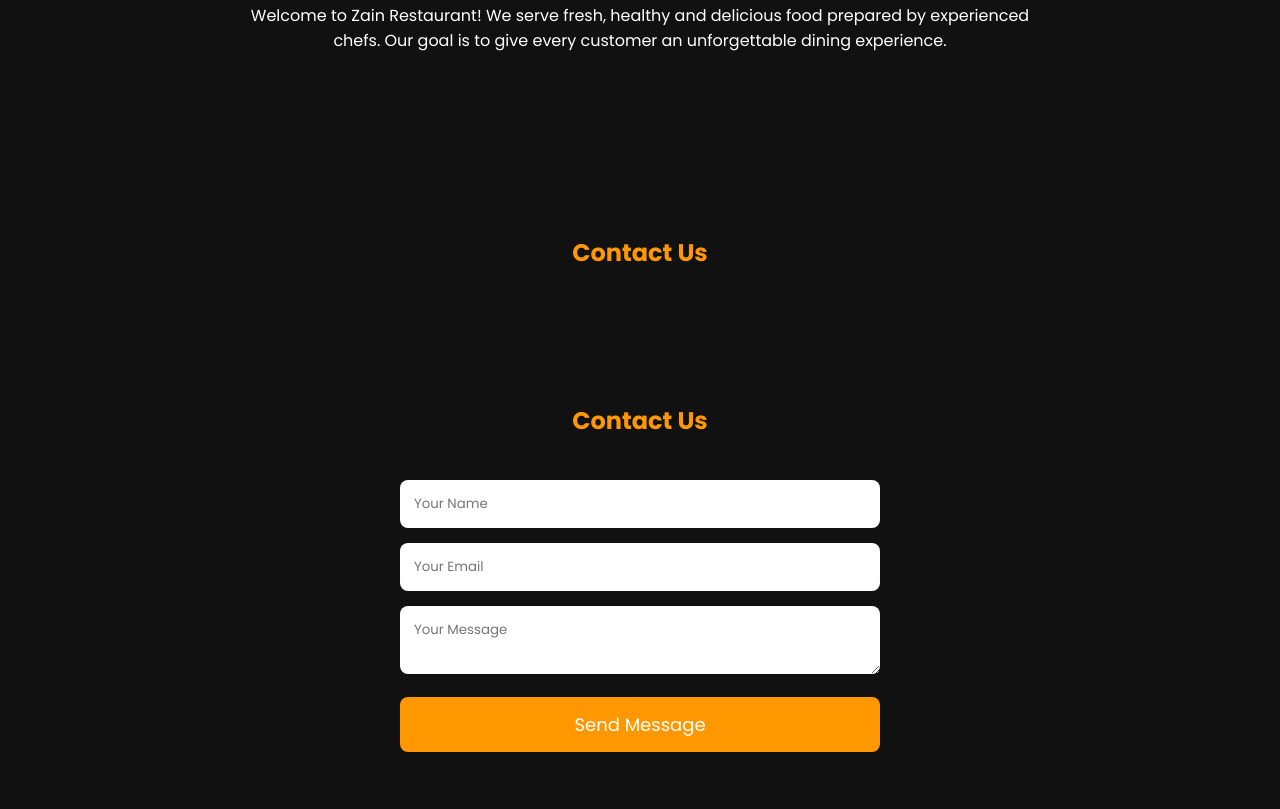
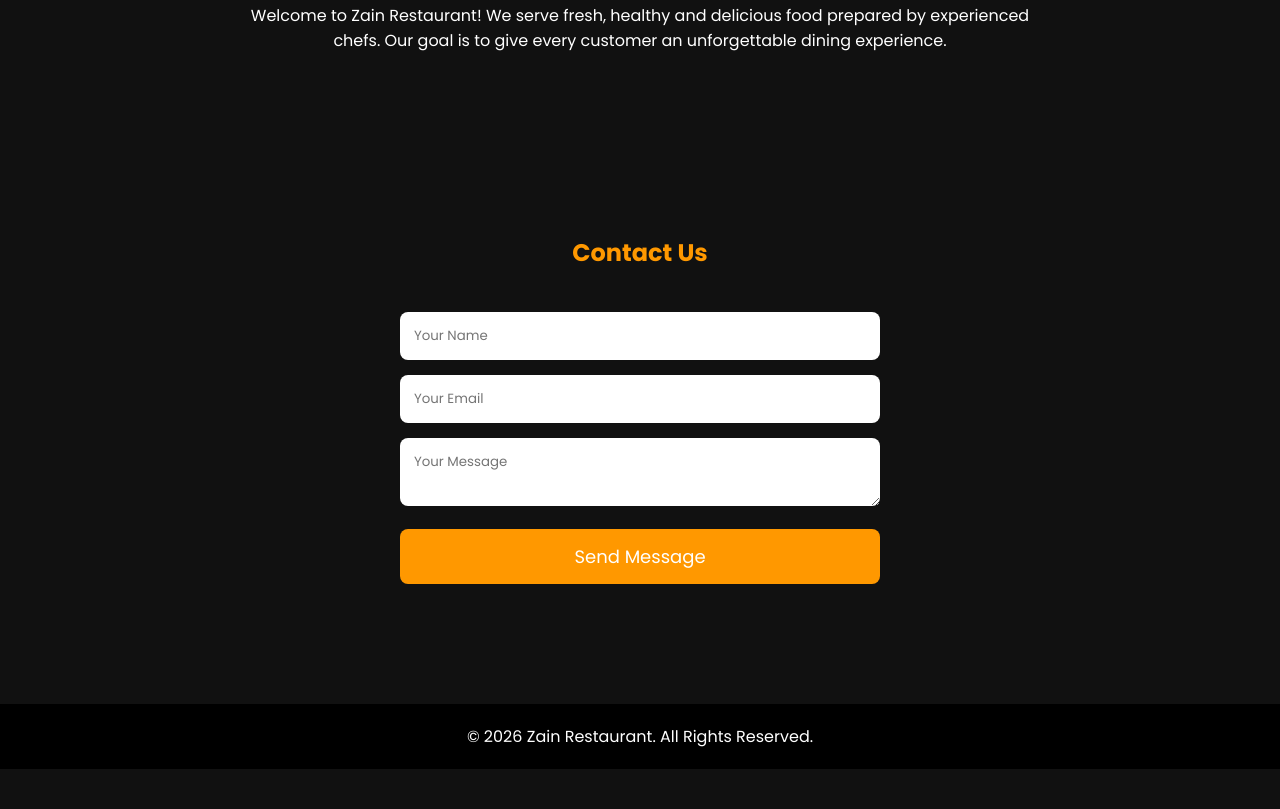
Before and after one commit to syedzainhaidershah51214-alt/restaurant-website-, a website: page index.html in a window 1280 px wide. Shown: the part 1391-2200 px from the top of the page. After the commit the page ends 2160 px from the top, so only its background shows below. Drawn offline with Linux system fonts and the light colour scheme.

Commit message:
Update index.html

```diff
--- a/index.html
+++ b/index.html
@@ -70,8 +70,6 @@
   </p>
 </section>
 
-<section id="contact" class="contact">
-  <h2>Contact Us</h2>
 <form>
   <section id="contact" class="contact">
   <h2>Contact Us</h2>
```
